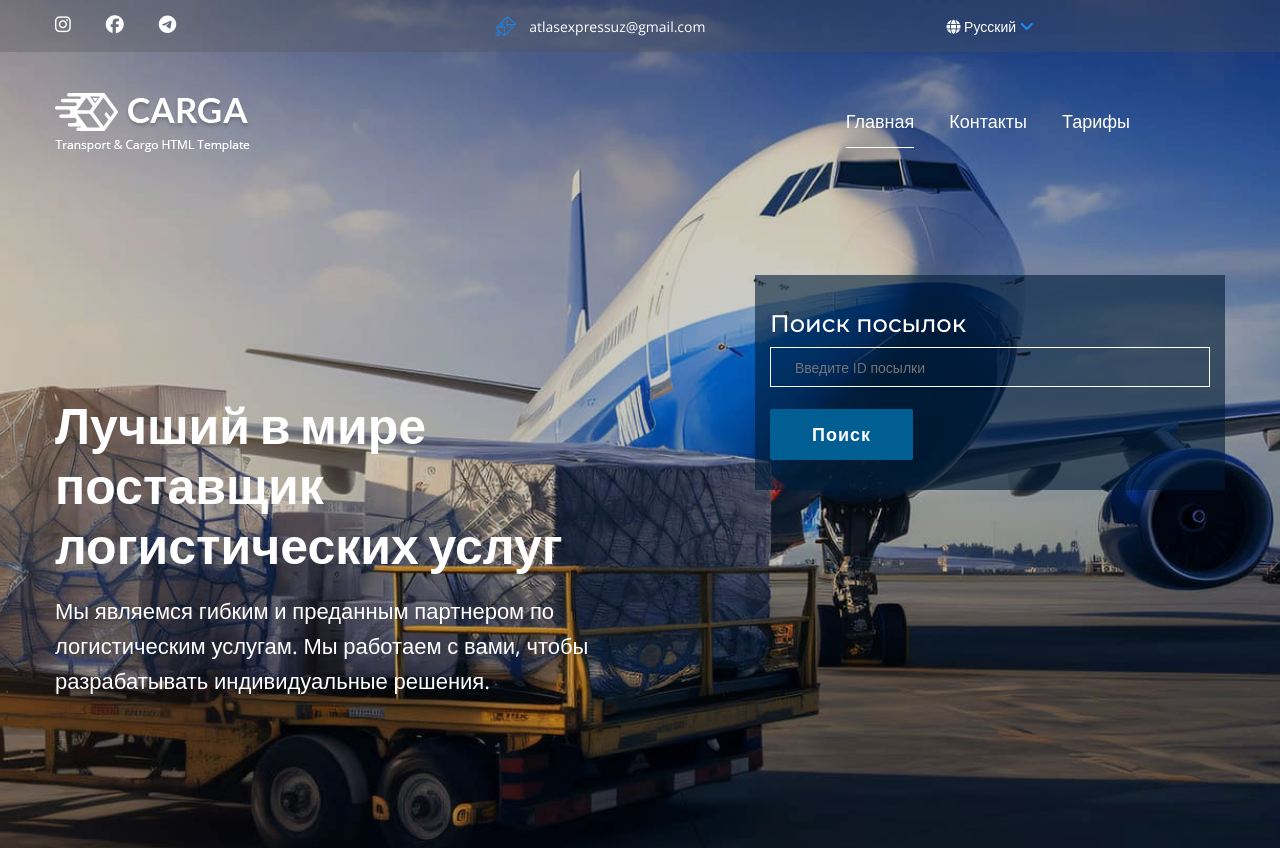
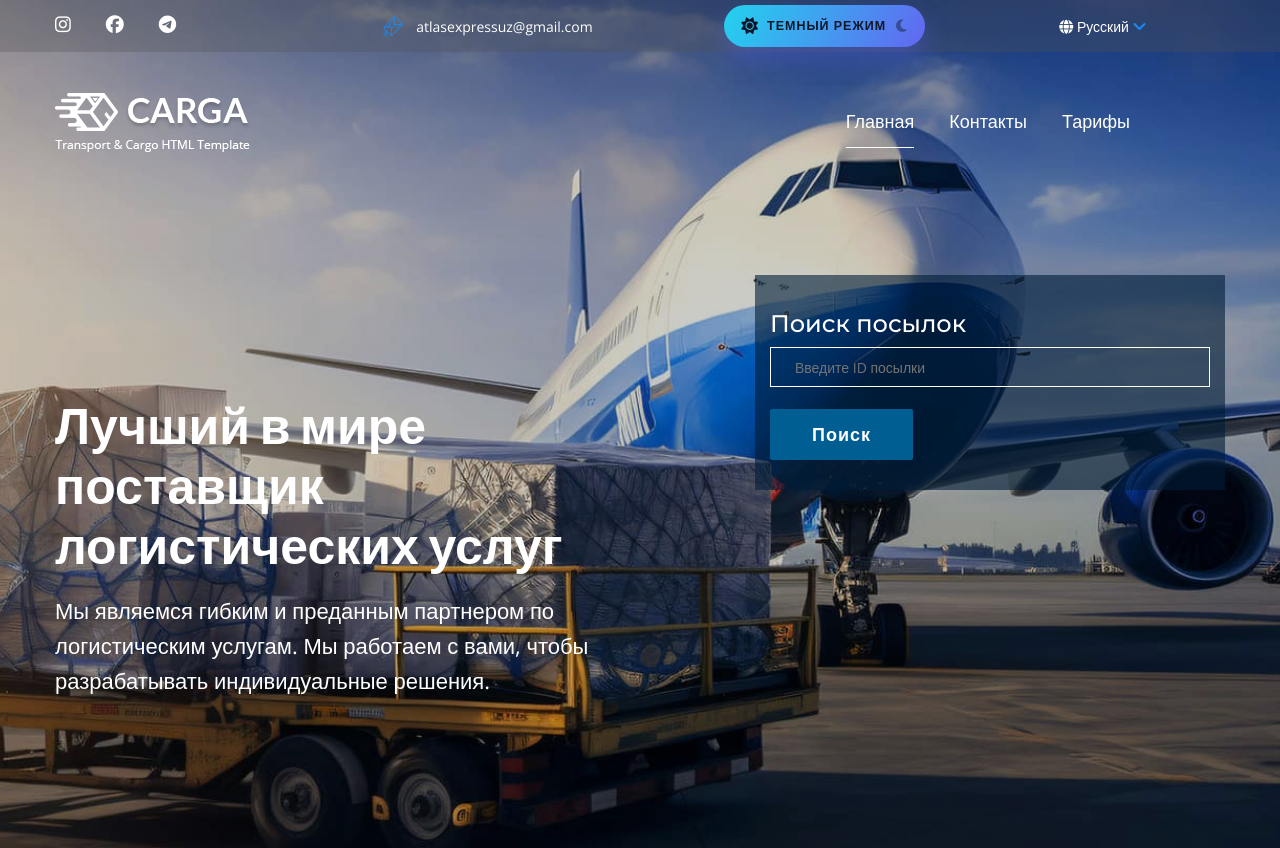
Before and after one commit to Shakhriyor10/atlas_express, a Django app: page /ru/ in a window 1280 px wide. Shown: the top 848 px of the page. Run offline with Django 3.2, Linux system fonts and the light colour scheme; data that the repository does not hold is empty; some libraries are stand-ins or nearby versions.

Commit message:
Add theme toggle with persistent dark mode

```diff
--- /dev/null
+++ b/static/css/theme-toggle.css
@@ -0,0 +1,211 @@
+:root {
+  color-scheme: light dark;
+}
+
+body {
+  transition: background-color 0.4s ease, color 0.4s ease;
+}
+
+body.dark-theme {
+  background-color: #0f172a;
+  color: #e2e8f0;
+}
+
+body.dark-theme a {
+  color: #38bdf8;
+}
+
+body.dark-theme a:hover,
+body.dark-theme a:focus {
+  color: #facc15;
+}
+
+body.dark-theme .header-top,
+body.dark-theme .header-upper,
+body.dark-theme .main-header,
+body.dark-theme .sticky-header,
+body.dark-theme .header-lower,
+body.dark-theme .page-wrapper {
+  background-color: #0b1120;
+}
+
+body.dark-theme .top-left .social-box a span,
+body.dark-theme .top-right,
+body.dark-theme .language .nav-link,
+body.dark-theme .dropdown-menu,
+body.dark-theme .dropdown-item,
+body.dark-theme .dropdown-item:focus,
+body.dark-theme .dropdown-item:hover {
+  color: #e2e8f0 !important;
+}
+
+body.dark-theme .dropdown-menu {
+  background-color: #111827;
+  border-color: rgba(148, 163, 184, 0.2);
+}
+
+body.dark-theme .dropdown-item:hover,
+body.dark-theme .dropdown-item:focus,
+body.dark-theme .dropdown-item.active {
+  background-color: rgba(59, 130, 246, 0.2);
+  color: #38bdf8 !important;
+}
+
+body.dark-theme .theme-btn,
+body.dark-theme .btn,
+body.dark-theme .btn-box a,
+body.dark-theme .choose-btn,
+body.dark-theme .btn-style-two {
+  background: linear-gradient(120deg, #22d3ee, #6366f1);
+  color: #0f172a !important;
+  border: none;
+}
+
+body.dark-theme .theme-btn:hover,
+body.dark-theme .btn:hover,
+body.dark-theme .btn-box a:hover,
+body.dark-theme .choose-btn:hover,
+body.dark-theme .btn-style-two:hover {
+  background: linear-gradient(120deg, #f97316, #facc15);
+  color: #111827 !important;
+}
+
+body.dark-theme .price-block,
+body.dark-theme .choose-block,
+body.dark-theme .testimonial-block,
+body.dark-theme .services-block,
+body.dark-theme .news-block,
+body.dark-theme .news-widget,
+body.dark-theme .news-widget-block,
+body.dark-theme .fact-counter,
+body.dark-theme .contact-section,
+body.dark-theme .auto-container,
+body.dark-theme section,
+body.dark-theme .modal-content,
+body.dark-theme .my-modal-content {
+  background-color: rgba(15, 23, 42, 0.85);
+  color: #e2e8f0;
+  box-shadow: 0 20px 45px rgba(2, 6, 23, 0.45);
+  border-color: rgba(148, 163, 184, 0.2);
+}
+
+body.dark-theme .testimonial-block.blue,
+body.dark-theme .price-block.style-two,
+body.dark-theme .testimonial-block.blue .inner-box {
+  background: linear-gradient(135deg, rgba(14, 116, 144, 0.8), rgba(67, 56, 202, 0.8));
+}
+
+body.dark-theme .main-footer,
+body.dark-theme footer.main-footer {
+  background: #020617;
+  color: #cbd5f5;
+}
+
+body.dark-theme .main-footer a,
+body.dark-theme footer.main-footer a {
+  color: #38bdf8;
+}
+
+body.dark-theme .main-footer a:hover,
+body.dark-theme footer.main-footer a:hover {
+  color: #facc15;
+}
+
+body.dark-theme #preloader {
+  background-color: #020617;
+}
+
+.theme-toggle-container {
+  margin-right: 1.5rem;
+}
+
+.theme-toggle-btn {
+  display: inline-flex;
+  align-items: center;
+  gap: 0.55rem;
+  padding: 0.55rem 1.1rem;
+  border-radius: 999px;
+  border: none;
+  background: linear-gradient(120deg, #22d3ee, #6366f1);
+  color: #0f172a;
+  font-weight: 600;
+  font-size: 0.9rem;
+  letter-spacing: 0.02em;
+  box-shadow: 0 12px 25px rgba(99, 102, 241, 0.35);
+  transition: transform 0.3s ease, box-shadow 0.3s ease, background 0.3s ease;
+  cursor: pointer;
+}
+
+.theme-toggle-btn:hover,
+.theme-toggle-btn:focus {
+  transform: translateY(-1px);
+  box-shadow: 0 14px 30px rgba(56, 189, 248, 0.35);
+  outline: none;
+}
+
+.theme-toggle-btn:active {
+  transform: translateY(0);
+}
+
+.theme-toggle-btn .theme-icon {
+  font-size: 1.05rem;
+  transition: transform 0.3s ease, opacity 0.3s ease;
+}
+
+.theme-toggle-btn .theme-toggle-label {
+  text-transform: uppercase;
+  font-size: 0.78rem;
+  letter-spacing: 0.08em;
+}
+
+.theme-toggle-btn[data-theme-state="dark"] {
+  background: linear-gradient(120deg, #f97316, #facc15);
+  color: #1f2937;
+  box-shadow: 0 12px 25px rgba(250, 204, 21, 0.25);
+}
+
+.theme-toggle-btn[data-theme-state="dark"] .theme-icon-sun {
+  opacity: 0.4;
+  transform: scale(0.85);
+}
+
+.theme-toggle-btn[data-theme-state="light"] .theme-icon-moon {
+  opacity: 0.45;
+  transform: scale(0.85);
+}
+
+.theme-toggle-btn[data-theme-state="dark"] .theme-icon-moon,
+.theme-toggle-btn[data-theme-state="light"] .theme-icon-sun {
+  opacity: 1;
+  transform: scale(1);
+}
+
+body.dark-theme .theme-toggle-btn {
+  color: #0f172a;
+}
+
+.theme-toggle-mobile {
+  width: 100%;
+}
+
+.theme-toggle-mobile .theme-toggle-btn {
+  width: 100%;
+  justify-content: center;
+  padding: 0.5rem 0.75rem;
+  font-size: 0.85rem;
+  box-shadow: none;
+}
+
+@media (max-width: 991px) {
+  .theme-toggle-container {
+    display: none !important;
+  }
+}
+
+@media (prefers-reduced-motion: reduce) {
+  body,
+  .theme-toggle-btn,
+  .theme-toggle-btn .theme-icon {
+    transition: none;
+  }
+}
--- /dev/null
+++ b/static/js/theme-toggle.js
@@ -0,0 +1,50 @@
+(function () {
+  const STORAGE_KEY = 'atlas-theme';
+  const toggles = document.querySelectorAll('[data-theme-toggle]');
+  if (!toggles.length) {
+    return;
+  }
+
+  const prefersDark = window.matchMedia ? window.matchMedia('(prefers-color-scheme: dark)') : null;
+
+  const applyTheme = (theme) => {
+    const normalizedTheme = theme === 'dark' ? 'dark' : 'light';
+    document.body.classList.toggle('dark-theme', normalizedTheme === 'dark');
+    document.documentElement.setAttribute('data-theme', normalizedTheme);
+    toggles.forEach((toggle) => {
+      toggle.dataset.themeState = normalizedTheme;
+      toggle.setAttribute('aria-pressed', normalizedTheme === 'dark');
+    });
+  };
+
+  const storedTheme = localStorage.getItem(STORAGE_KEY);
+  const initialTheme = storedTheme || (prefersDark && prefersDark.matches ? 'dark' : 'light');
+  applyTheme(initialTheme);
+
+  const saveTheme = (theme) => {
+    localStorage.setItem(STORAGE_KEY, theme);
+  };
+
+  toggles.forEach((toggle) => {
+    toggle.addEventListener('click', () => {
+      const isDark = document.body.classList.contains('dark-theme');
+      const nextTheme = isDark ? 'light' : 'dark';
+      applyTheme(nextTheme);
+      saveTheme(nextTheme);
+    });
+  });
+
+  if (prefersDark) {
+    const mediaListener = (event) => {
+      if (!localStorage.getItem(STORAGE_KEY)) {
+        applyTheme(event.matches ? 'dark' : 'light');
+      }
+    };
+
+    if (prefersDark.addEventListener) {
+      prefersDark.addEventListener('change', mediaListener);
+    } else if (prefersDark.addListener) {
+      prefersDark.addListener(mediaListener);
+    }
+  }
+})();
--- a/templates/index-2.html
+++ b/templates/index-2.html
@@ -11,6 +11,7 @@
 <link href="{% static 'css/bootstrap.css' %}" rel="stylesheet">
 <link href="{% static 'css/style.css' %}" rel="stylesheet">
 <link href="{% static 'css/responsive.css' %}" rel="stylesheet">
+<link href="{% static 'css/theme-toggle.css' %}" rel="stylesheet">
 <link rel="shortcut icon" href="{% static 'images/atlas123.png' %}" type="image/x-icon">
 <link rel="icon" href="{% static 'images/atlas123.png' %}" type="image/x-icon">
 
@@ -75,41 +76,6 @@
     animation: logo-scale-out 0.7s ease-in-out forwards;
   }
 </style>
-<!--<style>-->
-<!--  /* Тёмная тема */-->
-<!--  body.dark-theme {-->
-<!--    background-color: #121212;-->
-<!--    color: #e0e0e0;-->
-<!--  }-->
-
-<!--  body.dark-theme a {-->
-<!--    color: #bb86fc;-->
-<!--  }-->
-
-<!--  body.dark-theme .header-top,-->
-<!--  body.dark-theme .header-upper,-->
-<!--  body.dark-theme .main-header,-->
-<!--  body.dark-theme .sticky-header {-->
-<!--    background-color: #1f1f1f;-->
-<!--  }-->
-
-<!--  body.dark-theme .price-block,-->
-<!--  body.dark-theme .inner-column {-->
-<!--    background-color: #1e1e1e;-->
-<!--    color: #e0e0e0;-->
-<!--  }-->
-
-<!--  body.dark-theme .theme-btn {-->
-<!--    background-color: #bb86fc;-->
-<!--    color: #121212;-->
-<!--  }-->
-
-<!--  /* Модальные окна */-->
-<!--  body.dark-theme .my-modal-content {-->
-<!--    background-color: #2c2c2c !important;-->
-<!--    color: #e0e0e0 !important;-->
-<!--  }-->
-<!--</style>-->
 <style>
   /* Это должно идти **после** всех твоих подключённых CSS */
   .my-modal-content {
@@ -178,6 +144,14 @@
                         </a>
                     </li>
 
+                    <li class="theme-toggle-mobile d-block d-lg-none">
+                        <button type="button" class="theme-toggle-btn" data-theme-toggle aria-label="{% trans 'Переключить тему' %}">
+                            <i class="fa-solid fa-sun theme-icon theme-icon-sun" aria-hidden="true"></i>
+                            <span class="theme-toggle-label">{% trans 'Тема' %}</span>
+                            <i class="fa-solid fa-moon theme-icon theme-icon-moon" aria-hidden="true"></i>
+                        </button>
+                    </li>
+
                     {% if LANGUAGE_CODE == 'ru' %}
                     <li class="d-block d-lg-none">
                         <a href="/en{{ request.get_full_path|slice:'3:' }}">
@@ -208,11 +182,19 @@
 
 				</ul>
 
-				<!-- Desktop language dropdown -->
-				<div class="dropdown language d-none d-lg-block">
-					<a class="nav-link dropdown-toggle text-white" href="#" id="languageDropdown" role="button"
-					   data-toggle="dropdown" aria-haspopup="true" aria-expanded="false">
-						<i class="fa fa-globe text-white"></i>
+                                <div class="theme-toggle-container d-none d-lg-flex align-items-center">
+                                        <button type="button" class="theme-toggle-btn" data-theme-toggle aria-label="{% trans 'Переключить тему' %}">
+                                                <i class="fa-solid fa-sun theme-icon theme-icon-sun" aria-hidden="true"></i>
+                                                <span class="theme-toggle-label">{% trans 'Темный режим' %}</span>
+                                                <i class="fa-solid fa-moon theme-icon theme-icon-moon" aria-hidden="true"></i>
+                                        </button>
+                                </div>
+
+                                <!-- Desktop language dropdown -->
+                                <div class="dropdown language d-none d-lg-block">
+                                        <a class="nav-link dropdown-toggle text-white" href="#" id="languageDropdown" role="button"
+                                           data-toggle="dropdown" aria-haspopup="true" aria-expanded="false">
+                                                <i class="fa fa-globe text-white"></i>
 						{% if LANGUAGE_CODE == 'ru' %} Русский {% elif LANGUAGE_CODE == 'en' %} English {% endif %}
 						<span class="fa fa-angle-down"></span>
 					</a>
@@ -1148,24 +1130,6 @@
     }, 2000); // время показа прелоадера
   });
 </script>
-<!--<script>-->
-<!--  const themeToggle = document.getElementById('theme-toggle');-->
-<!--  const body = document.body;-->
-
-<!--  // Проверяем, есть ли сохранённая тема-->
-<!--  if (localStorage.getItem('theme') === 'dark') {-->
-<!--    body.classList.add('dark-theme');-->
-<!--  }-->
-
-<!--  themeToggle.addEventListener('click', () => {-->
-<!--    body.classList.toggle('dark-theme');-->
-
-<!--    if (body.classList.contains('dark-theme')) {-->
-<!--      localStorage.setItem('theme', 'dark');-->
-<!--    } else {-->
-<!--      localStorage.setItem('theme', 'light');-->
-<!--    }-->
-<!--  });-->
-<!--</script>-->
+<script src="{% static 'js/theme-toggle.js' %}"></script>
 </body>
 </html>
```
